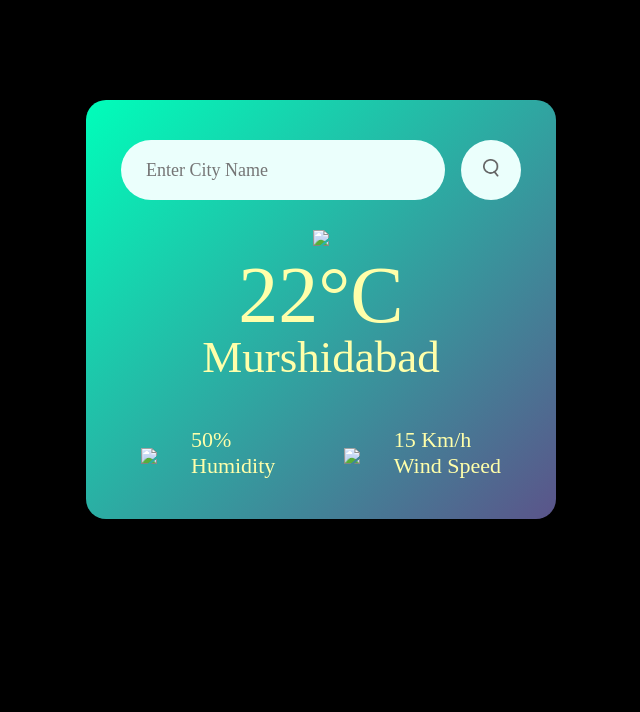
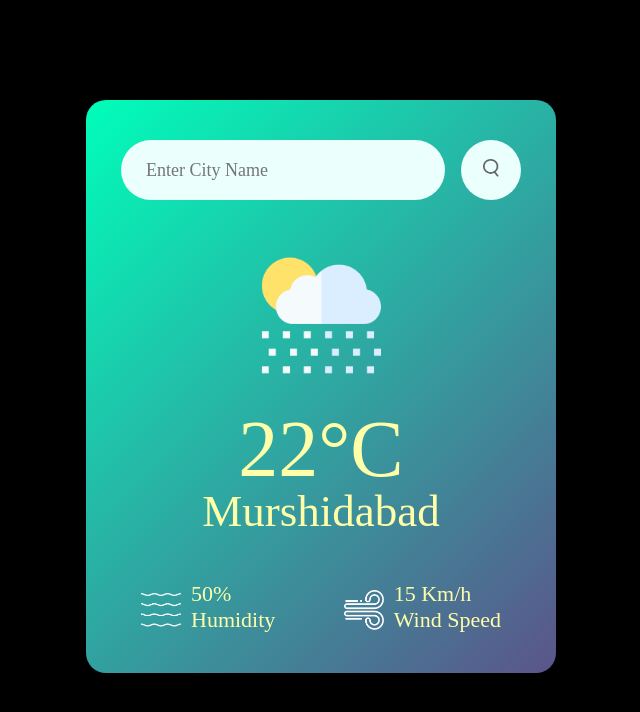
Before and after one commit to THExBISHAL/Weather-App, a plain HTML site: page index.html in a window 1280 px wide. Shown: the whole page, without its empty margins (319-959 px from the left). Drawn offline with Linux system fonts and the light colour scheme.

Commit message:
Update index.html

```diff
--- a/index.html
+++ b/index.html
@@ -14,12 +14,12 @@
     </div>
 
     <div class="weather">
-      <img src="weather-app-img/images/rain.png" class="weather-icon">
+      <img src="rain.png" class="weather-icon">
       <h1 class="temp">22°C</h1>
       <h2 class="city">Murshidabad</h2>
       <div class="details">
         <div class="col">
-          <img src="weather-app-img/images/humidity.png" >
+          <img src="humidity.png" >
           <div>
             <p class="humidity">50%</p>
             <p>Humidity</p>
@@ -27,7 +27,7 @@
         </div>
 
         <div class="col">
-          <img src="weather-app-img/images/wind.png" >
+          <img src="wind.png" >
           <div>
             <p class="wind">15 Km/h</p>
             <p>Wind Speed</p>
```
